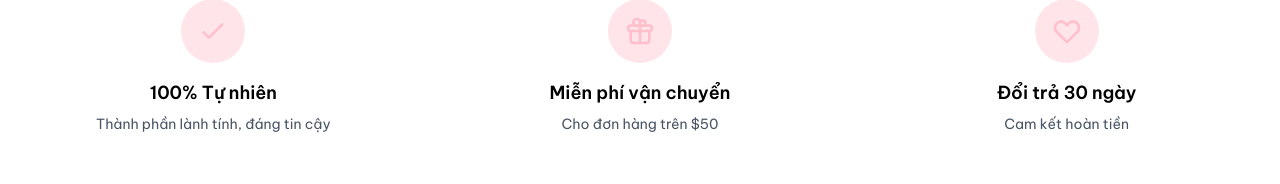
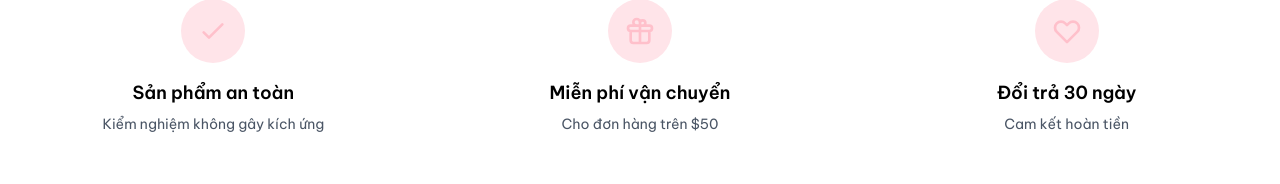
Before and after one commit to ngthmhg1710-dotcom/Quantrihethongthongtin_web, a React (Vite) app in the folder client/: page / in a window 1280 px wide. Shown: the part 3053-3237 px from the top of the page. Built offline with nearby package versions, Linux system fonts and the light colour scheme; no server answers.

Commit message:
up date sp an toan

```diff
--- a/client/src/app/pages/Homepage.tsx
+++ b/client/src/app/pages/Homepage.tsx
@@ -144,8 +144,8 @@ export function Homepage() {
                   <path strokeLinecap="round" strokeLinejoin="round" strokeWidth={2} d="M5 13l4 4L19 7" />
                 </svg>
               </div>
-              <h3 className="font-['Poppins'] font-semibold mb-2">100% Tự nhiên</h3>
-              <p className="text-sm text-gray-600">Thành phần lành tính, đáng tin cậy</p>
+              <h3 className="font-['Poppins'] font-semibold mb-2">Sản phẩm an toàn</h3>
+              <p className="text-sm text-gray-600">Kiểm nghiệm không gây kích ứng</p>
             </div>
 
             <div className="text-center p-8">
```
